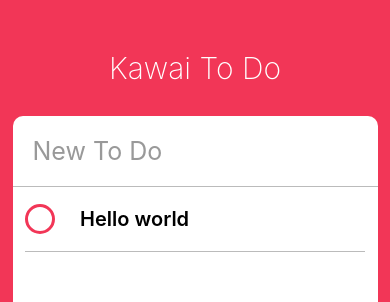
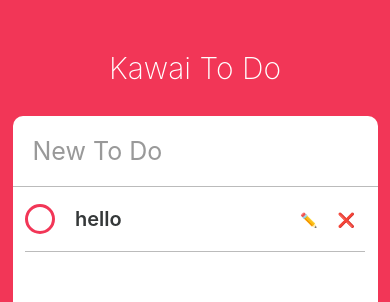
Before and after one commit to CHAESH/Kawai-ToDo-App, a React Native app: screen / in a window 390 px wide. Shown: the top 302 px of the page. Built offline with nearby package versions, Linux system fonts and the light colour scheme.

Commit message:
Styling the To Do component

```diff
--- a/App.js
+++ b/App.js
@@ -1,4 +1,4 @@
-import React from 'react';
+import React from "react";
 import {
   StyleSheet,
   Text,
@@ -8,21 +8,21 @@
   Dimensions,
   Platform,
   ScrollView
-} from 'react-native';
+} from "react-native";
 import ToDo from "./ToDo";
 
-const {height, width} = Dimensions.get("window");
+const { height, width } = Dimensions.get("window");
 
-export default class App extends React.Component{
+export default class App extends React.Component {
   state = {
     newToDo: ""
   };
 
-  render(){
-    const{newToDo} = this.state;
+  render() {
+    const { newToDo } = this.state;
     return (
       <View style={styles.container}>
-        <StatusBar barStyle="light-content"/>
+        <StatusBar barStyle="light-content" />
         <Text style={styles.title}>Kawai To Do</Text>
         <View style={styles.card}>
           <TextInput
@@ -35,7 +35,7 @@
             autoCorrect={false}
           />
           <ScrollView contentContainerStyle={styles.toDos}>
-            <ToDo/>
+            <ToDo text={"hello"} />
           </ScrollView>
         </View>
       </View>
@@ -44,27 +44,27 @@
   _controlNewToDo = text => {
     this.setState({
       newToDo: text
-    })
-  }
+    });
+  };
 }
 
 const styles = StyleSheet.create({
   container: {
     flex: 1,
-    backgroundColor: '#f23657',
-    alignItems: 'center'
+    backgroundColor: "#f23657",
+    alignItems: "center"
   },
   title: {
     color: "white",
     fontSize: 30,
     marginTop: 50,
-    fontWeight:"200",
+    fontWeight: "200",
     marginBottom: 30
   },
   card: {
     backgroundColor: "white",
     flex: 1,
-    width: width -25,
+    width: width - 25,
     borderTopLeftRadius: 10,
     borderTopRightRadius: 10,
     ...Platform.select({
--- a/ToDo.js
+++ b/ToDo.js
@@ -1,23 +1,27 @@
-import React, {Component} from "react";
+import React, { Component } from "react";
 import {
   View,
   Text,
   TouchableOpacity,
   StyleSheet,
-    Dimensions
+  Dimensions,
+  TextInput
 } from "react-native";
 
-const {width, height} = Dimensions.get("window");
+const { width, height } = Dimensions.get("window");
 
-export default class ToDo extends React.Component{
+export default class ToDo extends React.Component {
   state = {
     isEditing: false,
-        isCompleted: false
-    }
-    render(){
-        const {isCompleted} = this.state;
-        return(
+    isCompleted: false,
+    toDoValue: ""
+  };
+  render() {
+    const { isCompleted, isEditing, toDoValue } = this.state;
+    const { text } = this.props;
+    return (
       <View style={styles.container}>
+        <View style={styles.column}>
           <TouchableOpacity onPress={this._toggleComplete}>
             <View
               style={[
@@ -26,7 +30,53 @@
               ]}
             />
           </TouchableOpacity>
-                <Text style={styles.text}> Hello world</Text>
+
+          {isEditing ? (
+            <TextInput
+              style={[
+                styles.text,
+                styles.input,
+                isCompleted ? styles.completedText : styles.uncompletedText
+              ]}
+              value={toDoValue}
+              multiline={true}
+              onChangeText={this._controlInput}
+              returnKeyType={"done"}
+              onBlur={this._finishEditing}
+            />
+          ) : (
+            <Text
+              style={[
+                styles.text,
+                isCompleted ? styles.completedText : styles.uncompletedText
+              ]}
+            >
+              {text}
+            </Text>
+          )}
+        </View>
+        {isEditing ? (
+          <View style={styles.actions}>
+            <TouchableOpacity onPressOut={this._finishEditing}>
+              <View style={styles.actionContainer}>
+                <Text style={styles.actionText}>✅</Text>
+              </View>
+            </TouchableOpacity>
+          </View>
+        ) : (
+          <View style={styles.actions}>
+            <TouchableOpacity onPressOut={this._startEditing}>
+              <View style={styles.actionContainer}>
+                <Text style={styles.actionText}>✏️</Text>
+              </View>
+            </TouchableOpacity>
+            <TouchableOpacity>
+              <View style={styles.actionContainer}>
+                <Text style={styles.actionText}>❌</Text>
+              </View>
+            </TouchableOpacity>
+          </View>
+        )}
       </View>
     );
   }
@@ -37,7 +87,23 @@
       };
     });
   };
-
+  _startEditing = () => {
+    const { text } = this.props;
+    this.setState({
+      isEditing: true,
+      toDoValue: text
+    });
+  };
+  _finishEditing = () => {
+    this.setState({
+      isEditing: false
+    });
+  };
+  _controlInput = text => {
+    this.setState({
+      toDoValue: text
+    });
+  };
 }
 
 const styles = StyleSheet.create({
@@ -46,7 +112,8 @@
     borderBottomColor: "#bbb",
     borderBottomWidth: StyleSheet.hairlineWidth,
     flexDirection: "row",
-        alignItems: "center"
+    alignItems: "center",
+    justifyContent: "space-between"
   },
   circle: {
     width: 30,
@@ -56,16 +123,39 @@
     borderWidth: 3,
     marginRight: 20
   },
-    completedCircle : {
+  completedCircle: {
     borderColor: "#bbb"
   },
   uncompletedCircle: {
     borderColor: "#f23657"
-
   },
   text: {
     fontWeight: "600",
     fontSize: 20,
     marginVertical: 20
+  },
+  completedText: {
+    color: "#bbb",
+    textDecorationLine: "line-through"
+  },
+  uncompletedText: {
+    color: "#353839"
+  },
+  column: {
+    flexDirection: "row",
+    alignItems: "center",
+    width: width / 2
+  },
+  actions: {
+    flexDirection: "row"
+  },
+  actionContainer: {
+    marginHorizontal: 10,
+    marginVertical: 10
+  },
+  input: {
+    marginVertical: 15,
+    width: width / 2,
+    paddingBottom: 5
   }
-})
+});
```
Lines whose indentation alone changed are shown as unchanged.
